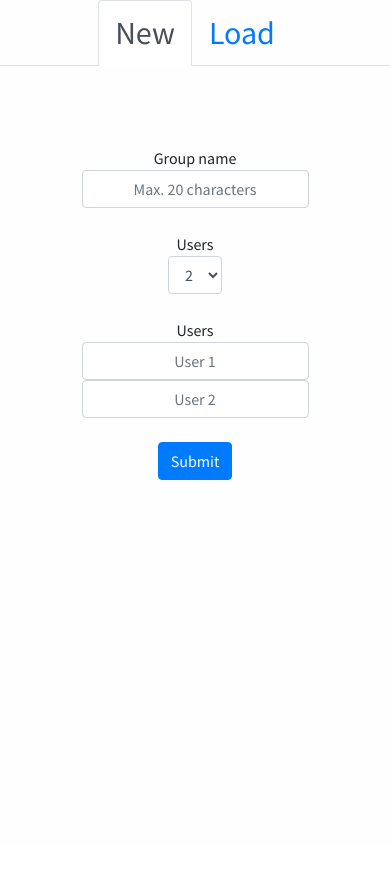
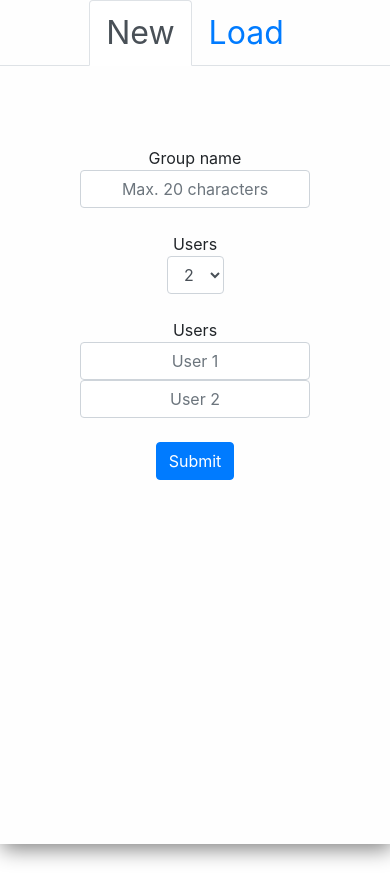
Before and after one commit to metepg/bill-management, a React (Create React App) app: page / in a window 390 px wide. Before the commit the page ends 844 px from the top, so only its background shows below. Built offline with nearby package versions, Linux system fonts and the light colour scheme.

Commit message:
Removed default logos and added styling

```diff
--- a/public/index.html
+++ b/public/index.html
@@ -2,17 +2,15 @@
 <html lang="en">
   <head>
     <meta charset="utf-8" />
-    <link rel="icon" href="%PUBLIC_URL%/favicon.ico" />
     <meta name="viewport" content="width=device-width, initial-scale=1" />
     <meta name="theme-color" content="#000000" />
     <meta
       name="description"
       content="It's my life"
     />
-    <link rel="apple-touch-icon" href="%PUBLIC_URL%/logo192.png" />
+
     <link rel="manifest" href="%PUBLIC_URL%/manifest.json" />
     <link rel="preconnect" href="https://fonts.gstatic.com">
-<link href="https://fonts.googleapis.com/css2?family=Source+Sans+Pro:wght@300;400&display=swap" rel="stylesheet">
     <title>SZender</title>
   </head>
   <body>
--- a/src/App.css
+++ b/src/App.css
@@ -6,7 +6,6 @@
   text-align: center;
   background-color: #fefefe;
   overflow: auto;
-  font-family: 'Source Sans Pro', sans-serif;
 }
 
 .nav-tabs {
@@ -19,6 +18,7 @@
   body {
     width: 100%;
     height: 100%;
+    margin-bottom: 2rem;
   }
   .app-container,
   #root {
--- a/src/Components/Main Page/New/New.js
+++ b/src/Components/Main Page/New/New.js
@@ -47,7 +47,7 @@
             </Form.Control>
           </Form.Label>
         </Form.Group>
-        <Form.Group controlId="users">
+        <Form.Group>
           <Form.Label>
             Users
             <Users users={participants} />
--- a/src/Components/Second Page/Bills/ShowBills/BillTable.js
+++ b/src/Components/Second Page/Bills/ShowBills/BillTable.js
@@ -55,6 +55,7 @@
                 cursor: 'pointer',
                 float: 'right',
                 fontSize: '1.3rem',
+                paddingRight: '1rem',
               }}
             >
               <i className="far fa-edit" />
--- a/src/index.css
+++ b/src/index.css
@@ -1,13 +1,7 @@
+@import url('https://fonts.googleapis.com/css2?family=Source+Sans+Pro:wght@300;400&display=swap');
 body {
   margin: 0;
-  font-family: -apple-system, BlinkMacSystemFont, 'Segoe UI', 'Roboto',
-    'Oxygen', 'Ubuntu', 'Cantarell', 'Fira Sans', 'Droid Sans',
-    'Helvetica Neue', sans-serif;
+  font-family: 'Source Sans Pro', sans-serif;
   -webkit-font-smoothing: antialiased;
   -moz-osx-font-smoothing: grayscale;
 }
-
-code {
-  font-family: source-code-pro, Menlo, Monaco, Consolas, 'Courier New',
-    monospace;
-}
```
Also changed, not shown: public/logo192.png (deleted), public/logo512.png (deleted), public/manifest.json.
